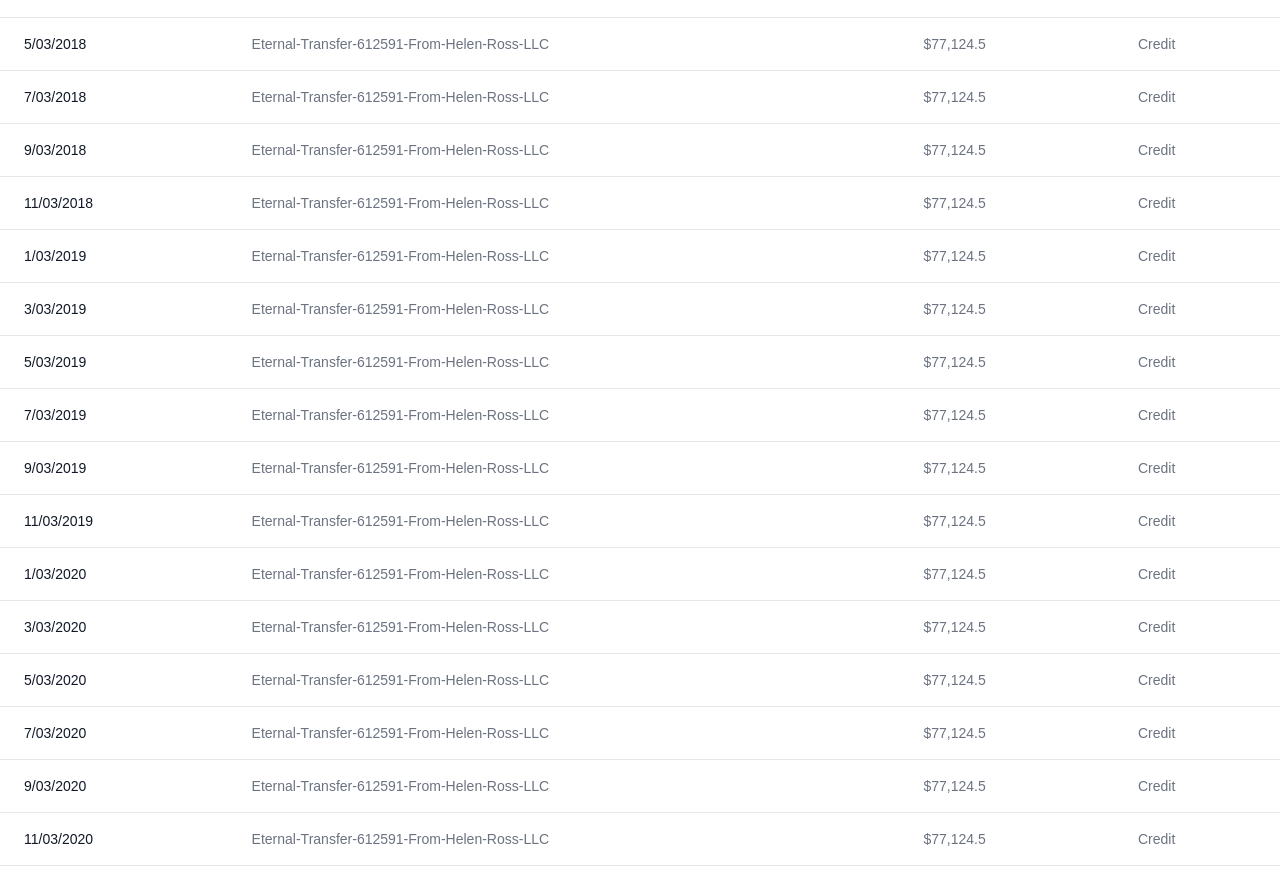
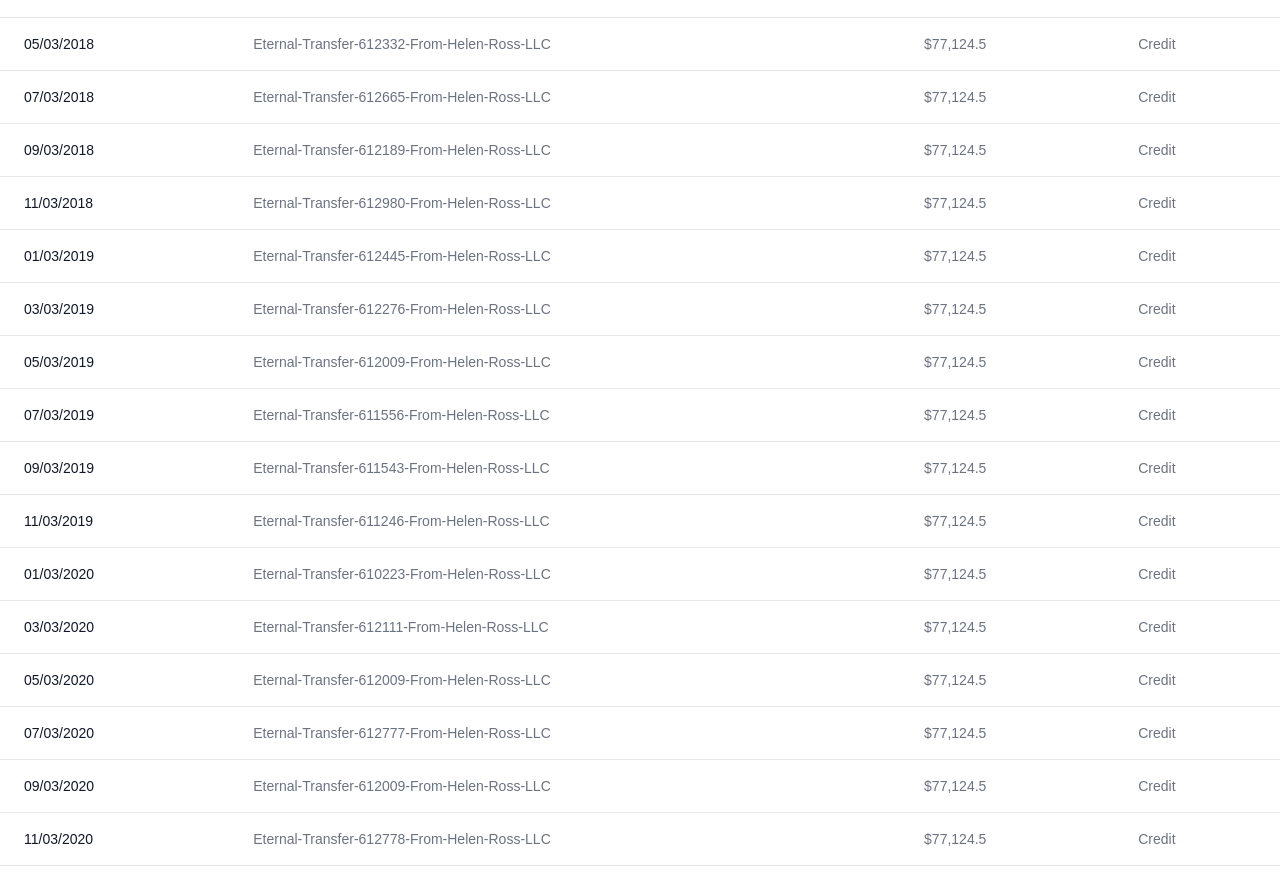
Before and after one commit to Chibuikee/penfed, a React (Create React App) app: page /Dashboard in a window 1280 px wide. Shown: the part 508-1392 px from the top of the page. Built offline with nearby package versions, Linux system fonts and the light colour scheme.

Commit message:
done 2.0

```diff
--- a/src/components/navBar/navdata.js
+++ b/src/components/navBar/navdata.js
@@ -773,111 +773,111 @@ export const navdatajson = [
 
 export const penfedTransactionData = [
   {
-    date: "1/03/2018",
+    date: "01/03/2018",
     amount: "$77,124.5",
     narration: "Eternal-Transfer-612591-From-Helen-Ross-LLC",
     type: "Credit",
   },
   {
-    date: "3/03/2018",
+    date: "03/03/2018",
     amount: "$77,124.5",
-    narration: "Eternal-Transfer-612591-From-Helen-Ross-LLC",
+    narration: "Eternal-Transfer-613203-From-Helen-Ross-LLC",
     type: "Credit",
   },
   {
-    date: "5/03/2018",
+    date: "05/03/2018",
     amount: "$77,124.5",
-    narration: "Eternal-Transfer-612591-From-Helen-Ross-LLC",
+    narration: "Eternal-Transfer-612332-From-Helen-Ross-LLC",
     type: "Credit",
   },
   {
-    date: "7/03/2018",
+    date: "07/03/2018",
     amount: "$77,124.5",
-    narration: "Eternal-Transfer-612591-From-Helen-Ross-LLC",
+    narration: "Eternal-Transfer-612665-From-Helen-Ross-LLC",
     type: "Credit",
   },
   {
-    date: "9/03/2018",
+    date: "09/03/2018",
     amount: "$77,124.5",
-    narration: "Eternal-Transfer-612591-From-Helen-Ross-LLC",
+    narration: "Eternal-Transfer-612189-From-Helen-Ross-LLC",
     type: "Credit",
   },
   {
     date: "11/03/2018",
     amount: "$77,124.5",
-    narration: "Eternal-Transfer-612591-From-Helen-Ross-LLC",
+    narration: "Eternal-Transfer-612980-From-Helen-Ross-LLC",
     type: "Credit",
   },
   {
-    date: "1/03/2019",
+    date: "01/03/2019",
     amount: "$77,124.5",
-    narration: "Eternal-Transfer-612591-From-Helen-Ross-LLC",
+    narration: "Eternal-Transfer-612445-From-Helen-Ross-LLC",
     type: "Credit",
   },
   {
-    date: "3/03/2019",
+    date: "03/03/2019",
     amount: "$77,124.5",
-    narration: "Eternal-Transfer-612591-From-Helen-Ross-LLC",
+    narration: "Eternal-Transfer-612276-From-Helen-Ross-LLC",
     type: "Credit",
   },
   {
-    date: "5/03/2019",
+    date: "05/03/2019",
     amount: "$77,124.5",
-    narration: "Eternal-Transfer-612591-From-Helen-Ross-LLC",
+    narration: "Eternal-Transfer-612009-From-Helen-Ross-LLC",
     type: "Credit",
   },
   {
-    date: "7/03/2019",
+    date: "07/03/2019",
     amount: "$77,124.5",
-    narration: "Eternal-Transfer-612591-From-Helen-Ross-LLC",
+    narration: "Eternal-Transfer-611556-From-Helen-Ross-LLC",
     type: "Credit",
   },
   {
-    date: "9/03/2019",
+    date: "09/03/2019",
     amount: "$77,124.5",
-    narration: "Eternal-Transfer-612591-From-Helen-Ross-LLC",
+    narration: "Eternal-Transfer-611543-From-Helen-Ross-LLC",
     type: "Credit",
   },
   {
     date: "11/03/2019",
     amount: "$77,124.5",
-    narration: "Eternal-Transfer-612591-From-Helen-Ross-LLC",
+    narration: "Eternal-Transfer-611246-From-Helen-Ross-LLC",
     type: "Credit",
   },
   {
-    date: "1/03/2020",
+    date: "01/03/2020",
     amount: "$77,124.5",
-    narration: "Eternal-Transfer-612591-From-Helen-Ross-LLC",
+    narration: "Eternal-Transfer-610223-From-Helen-Ross-LLC",
     type: "Credit",
   },
   {
-    date: "3/03/2020",
+    date: "03/03/2020",
     amount: "$77,124.5",
-    narration: "Eternal-Transfer-612591-From-Helen-Ross-LLC",
+    narration: "Eternal-Transfer-612111-From-Helen-Ross-LLC",
     type: "Credit",
   },
   {
-    date: "5/03/2020",
+    date: "05/03/2020",
     amount: "$77,124.5",
-    narration: "Eternal-Transfer-612591-From-Helen-Ross-LLC",
+    narration: "Eternal-Transfer-612009-From-Helen-Ross-LLC",
     type: "Credit",
   },
   {
-    date: "7/03/2020",
+    date: "07/03/2020",
     amount: "$77,124.5",
-    narration: "Eternal-Transfer-612591-From-Helen-Ross-LLC",
+    narration: "Eternal-Transfer-612777-From-Helen-Ross-LLC",
     type: "Credit",
   },
   {
-    date: "9/03/2020",
+    date: "09/03/2020",
     amount: "$77,124.5",
-    narration: "Eternal-Transfer-612591-From-Helen-Ross-LLC",
+    narration: "Eternal-Transfer-612009-From-Helen-Ross-LLC",
     type: "Credit",
   },
   {
     date: "11/03/2020",
     amount: "$77,124.5",
-    narration: "Eternal-Transfer-612591-From-Helen-Ross-LLC",
+    narration: "Eternal-Transfer-612778-From-Helen-Ross-LLC",
     type: "Credit",
   },
 ];
```
